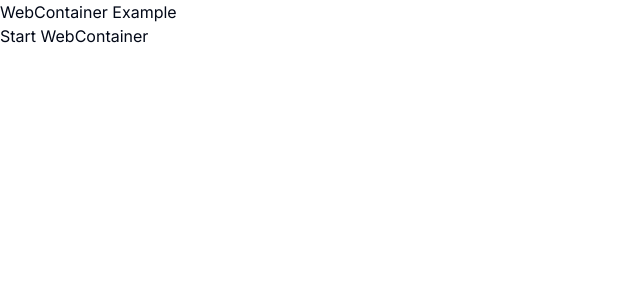
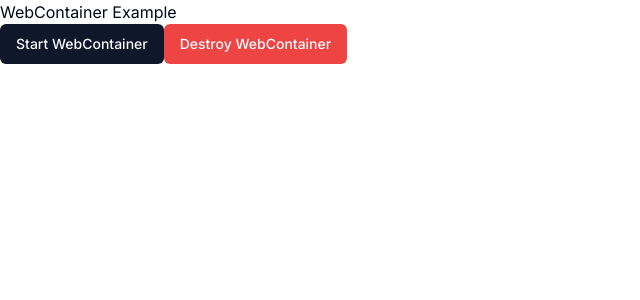
Before and after one commit to syedgaian/webcontainer-poc, a Next.js app: page / in a window 1280 px wide. Shown: the top 300 px of the page, without its empty margins (0-640 px from the left). Built offline with nearby package versions, Linux system fonts and the light colour scheme.

Commit message:
added shadcn button

```diff
--- a/package.json
+++ b/package.json
@@ -9,6 +9,7 @@
     "lint": "next lint"
   },
   "dependencies": {
+    "@radix-ui/react-slot": "^1.1.0",
     "@webcontainer/api": "^1.3.0-internal.1",
     "class-variance-authority": "^0.7.0",
     "clsx": "^2.1.1",
--- /dev/null
+++ b/src/components/ui/button.tsx
@@ -0,0 +1,56 @@
+import * as React from "react"
+import { Slot } from "@radix-ui/react-slot"
+import { cva, type VariantProps } from "class-variance-authority"
+
+import { cn } from "@/lib/utils"
+
+const buttonVariants = cva(
+  "inline-flex items-center justify-center whitespace-nowrap rounded-md text-sm font-medium ring-offset-background transition-colors focus-visible:outline-none focus-visible:ring-2 focus-visible:ring-ring focus-visible:ring-offset-2 disabled:pointer-events-none disabled:opacity-50",
+  {
+    variants: {
+      variant: {
+        default: "bg-primary text-primary-foreground hover:bg-primary/90",
+        destructive:
+          "bg-destructive text-destructive-foreground hover:bg-destructive/90",
+        outline:
+          "border border-input bg-background hover:bg-accent hover:text-accent-foreground",
+        secondary:
+          "bg-secondary text-secondary-foreground hover:bg-secondary/80",
+        ghost: "hover:bg-accent hover:text-accent-foreground",
+        link: "text-primary underline-offset-4 hover:underline",
+      },
+      size: {
+        default: "h-10 px-4 py-2",
+        sm: "h-9 rounded-md px-3",
+        lg: "h-11 rounded-md px-8",
+        icon: "h-10 w-10",
+      },
+    },
+    defaultVariants: {
+      variant: "default",
+      size: "default",
+    },
+  }
+)
+
+export interface ButtonProps
+  extends React.ButtonHTMLAttributes<HTMLButtonElement>,
+    VariantProps<typeof buttonVariants> {
+  asChild?: boolean
+}
+
+const Button = React.forwardRef<HTMLButtonElement, ButtonProps>(
+  ({ className, variant, size, asChild = false, ...props }, ref) => {
+    const Comp = asChild ? Slot : "button"
+    return (
+      <Comp
+        className={cn(buttonVariants({ variant, size, className }))}
+        ref={ref}
+        {...props}
+      />
+    )
+  }
+)
+Button.displayName = "Button"
+
+export { Button, buttonVariants }
--- a/src/components/webcontainer/WebcontainerComponent.tsx
+++ b/src/components/webcontainer/WebcontainerComponent.tsx
@@ -3,10 +3,12 @@
 import { useRef, useState } from "react";
 import { WebContainer } from "@webcontainer/api";
 import { startDevServer } from "./utils";
+import { Button } from "../ui/button";
 
 function WebContainerComponent() {
 	const [output, setOutput] = useState<string>("");
 	const iframeRef = useRef<HTMLIFrameElement>(null);
+	let webContainer: WebContainer;
 
 	const writeOutput = (data: string) => {
 		setOutput((prev) => prev + data);
@@ -26,7 +28,7 @@
 
 	const startWebContainer = async () => {
 		try {
-			const webContainer = await WebContainer.boot();
+			webContainer = await WebContainer.boot();
 
 			const files = {
 				"package.json": {
@@ -78,9 +80,18 @@
 		}
 	};
 
+	const destroyContainer = () => {
+		webContainer.teardown();
+	};
+
 	return (
 		<div>
-			<button onClick={startWebContainer}>Start WebContainer</button>
+			<Button onClick={startWebContainer} variant="default">
+				Start WebContainer
+			</Button>
+			<Button onClick={destroyContainer} variant="destructive">
+				Destroy WebContainer
+			</Button>
 			<pre>{output}</pre>
 			<iframe
 				ref={iframeRef}
```
Also changed, not shown: 1 other file (tests, documents, lock files or other folders).
